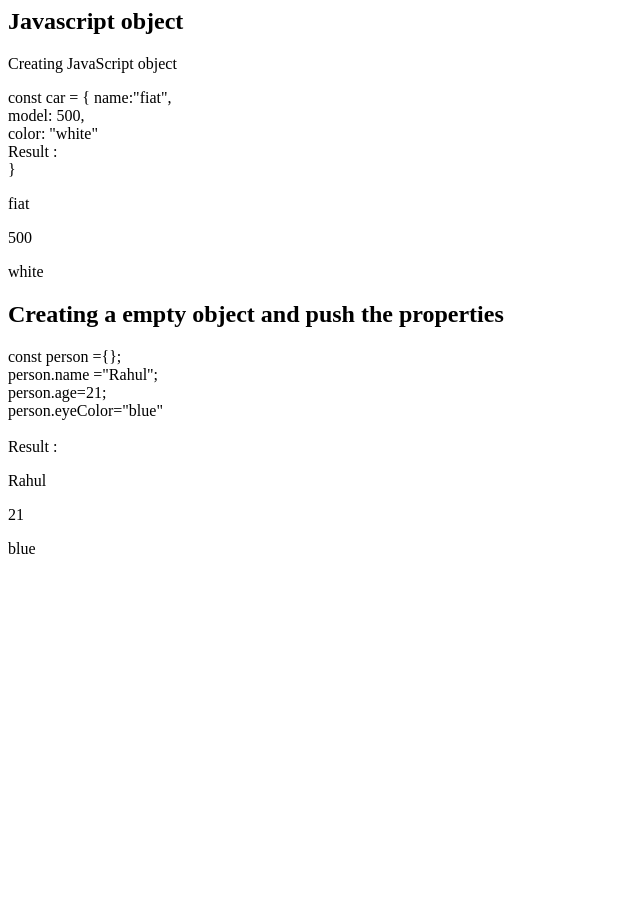
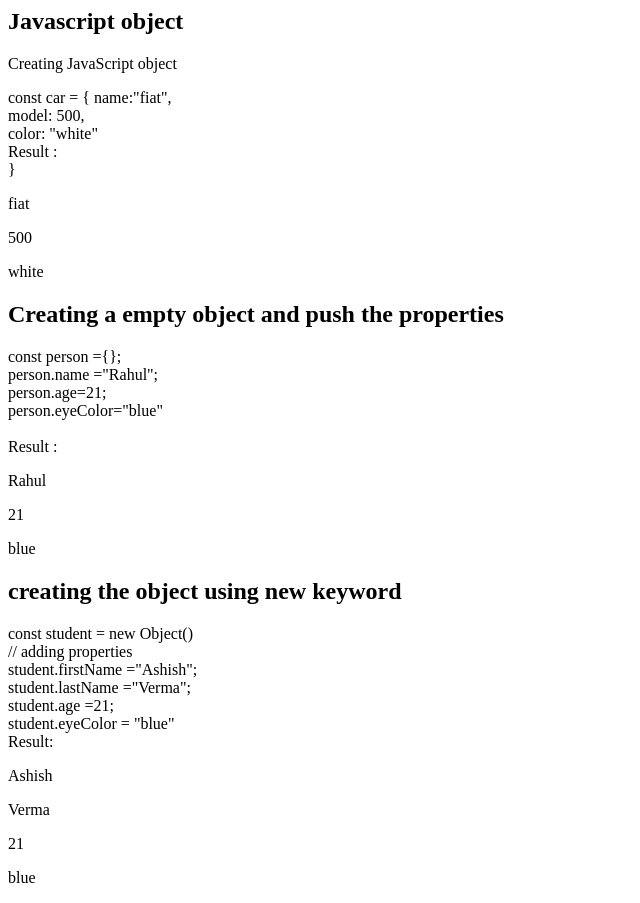
Before and after one commit to Ashish-3H4X/day-7, a plain HTML site: page project1/index.html in a window 1280 px wide. Shown: the whole page, without its empty margins (0-640 px from the left). Before the commit the page ends 800 px from the top, so only its background shows below. Drawn offline with Linux system fonts and the light colour scheme.

Commit message:
Creating an object with new  keyword and  push the value

```diff
--- a/project1/index.html
+++ b/project1/index.html
@@ -22,7 +22,13 @@
    <p id="emptyDemo1"></p>
    <p id="emptyDemo2"></p>
    <p id="emptyDemo3"></p>
-   <p id="emptyDemo4"></p>
+
+ <h2> creating the object using new keyword </h2>
+ <p id="newdemo"></p>
+<p id="newdemo1"></p>
+<p id="newdemo2"></p>
+<p id="newdemo3"></p>
+<p id="newdemo4"></p>
 
      <script  src="script.js"></script>
 </body>
--- a/project1/script.js
+++ b/project1/script.js
@@ -32,3 +32,26 @@ demo3.innerHTML = car.color;
 emptyDemo1.innerHTML= person.name;
 emptyDemo2.innerHTML=person.age;
 emptyDemo3.innerHTML= person.eyeColor;
+
+
+// creating the  object using new  key word
+
+ const student = new Object()
+ // adding properties
+  student.firstName ="Ashish";
+  student.lastName ="Verma";
+  student.age =21;
+  student.eyeColor = "blue"
+
+  newdemo.innerHTML= ` const student = new Object()<br>
+ // adding properties<br>
+  student.firstName ="Ashish";<br>
+  student.lastName ="Verma";<br>
+  student.age =21;<br>
+  student.eyeColor = "blue"<br>
+  Result: <br>
+`
+   newdemo1.innerHTML=student.firstName;
+   newdemo2.innerHTML=student.lastName;
+   newdemo3.innerHTML=student.age;
+   newdemo4.innerHTML=student.eyeColor;
```
